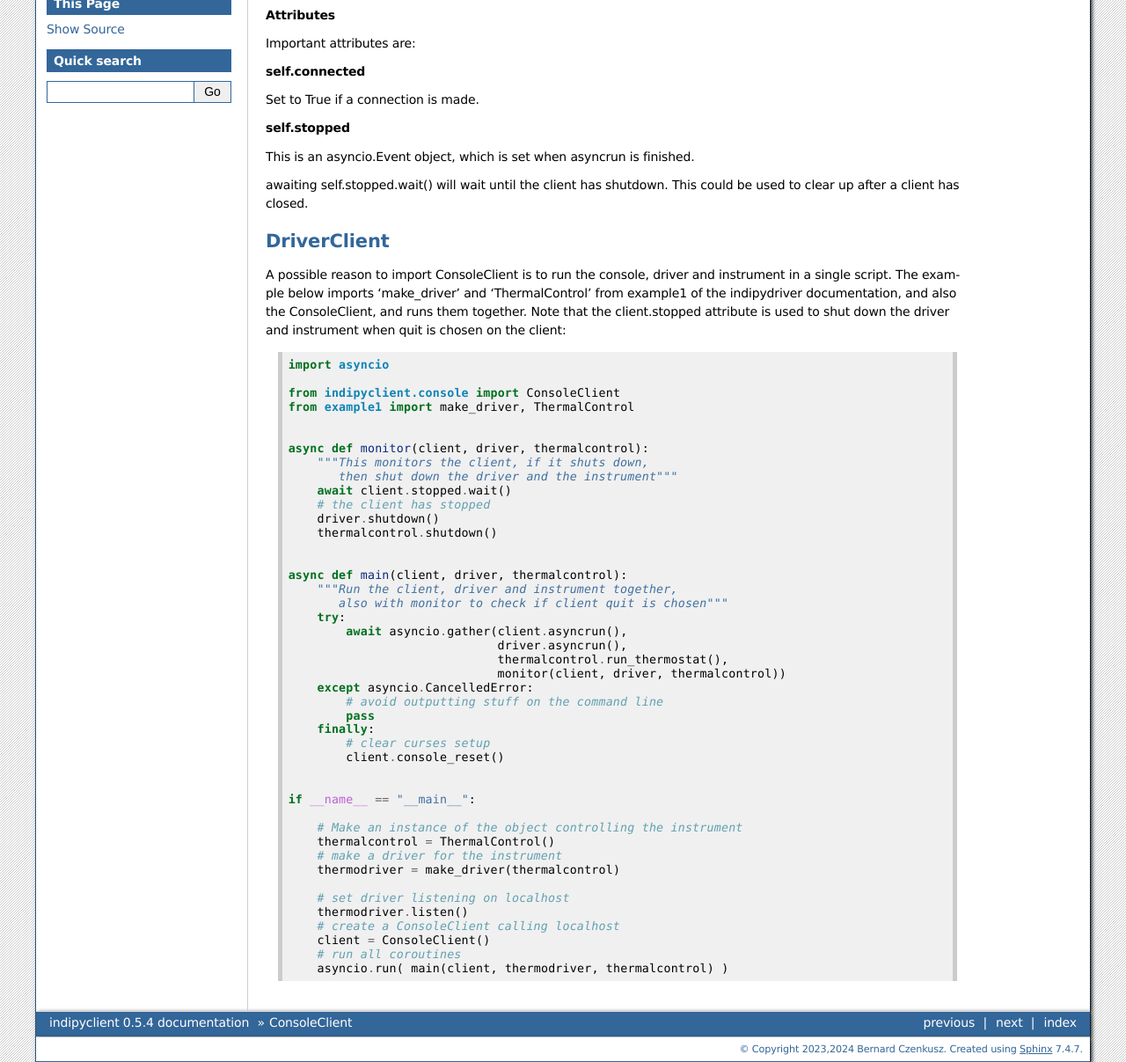
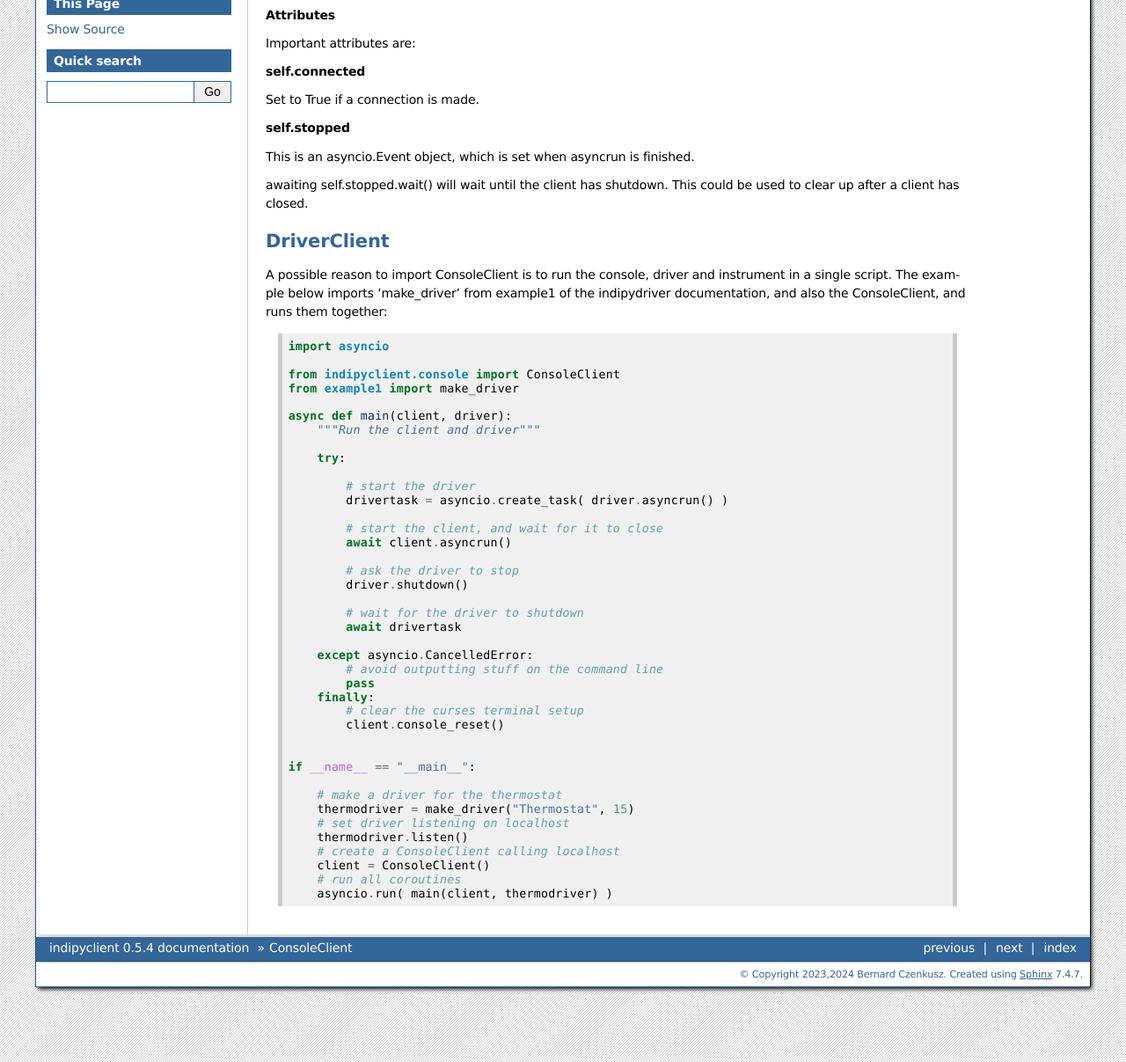
Before and after one commit to bernie-skipole/indipyclient, a Sphinx documentation site: the page built from docs/source/usage/consoleclient.rst, in a window 1280 px wide and 1400 px high, scrolled down 94 px, cut to the strip 193-1400 px from the top of the window. Shown: the whole strip at 88% size. Built offline with Sphinx 7.4.7, drawn with Linux system fonts in a browser that asks for light colours.

Commit message:
Updated consoleclient example

```diff
--- a/docs/source/usage/consoleclient.rst
+++ b/docs/source/usage/consoleclient.rst
@@ -28,50 +28,45 @@ awaiting self.stopped.wait() will wait until the client has shutdown. This could
 DriverClient
 ============
 
-A possible reason to import ConsoleClient is to run the console, driver and instrument in a single script. The example below imports 'make_driver' and 'ThermalControl' from example1 of the indipydriver documentation, and also the ConsoleClient, and runs them together. Note that the client.stopped attribute is used to shut down the driver and instrument when quit is chosen on the client::
-
+A possible reason to import ConsoleClient is to run the console, driver and instrument in a single script. The example below imports 'make_driver' from example1 of the indipydriver documentation, and also the ConsoleClient, and runs them together::
 
     import asyncio
 
     from indipyclient.console import ConsoleClient
-    from example1 import make_driver, ThermalControl
+    from example1 import make_driver
 
+    async def main(client, driver):
+        """Run the client and driver"""
 
-    async def monitor(client, driver, thermalcontrol):
-        """This monitors the client, if it shuts down,
-           then shut down the driver and the instrument"""
-        await client.stopped.wait()
-        # the client has stopped
-        driver.shutdown()
-        thermalcontrol.shutdown()
+        try:
 
+            # start the driver
+            drivertask = asyncio.create_task( driver.asyncrun() )
 
-    async def main(client, driver, thermalcontrol):
-        """Run the client, driver and instrument together,
-           also with monitor to check if client quit is chosen"""
-        try:
-            await asyncio.gather(client.asyncrun(),
-                                 driver.asyncrun(),
-                                 thermalcontrol.run_thermostat(),
-                                 monitor(client, driver, thermalcontrol))
+            # start the client, and wait for it to close
+            await client.asyncrun()
+
+            # ask the driver to stop
+            driver.shutdown()
+
+            # wait for the driver to shutdown
+            await drivertask
+
         except asyncio.CancelledError:
             # avoid outputting stuff on the command line
             pass
         finally:
-            # clear curses setup
+            # clear the curses terminal setup
             client.console_reset()
 
 
     if __name__ == "__main__":
 
-        # Make an instance of the object controlling the instrument
-        thermalcontrol = ThermalControl()
-        # make a driver for the instrument
-        thermodriver = make_driver(thermalcontrol)
-
+        # make a driver for the thermostat
+        thermodriver = make_driver("Thermostat", 15)
         # set driver listening on localhost
         thermodriver.listen()
         # create a ConsoleClient calling localhost
         client = ConsoleClient()
         # run all coroutines
-        asyncio.run( main(client, thermodriver, thermalcontrol) )
+        asyncio.run( main(client, thermodriver) )
```
